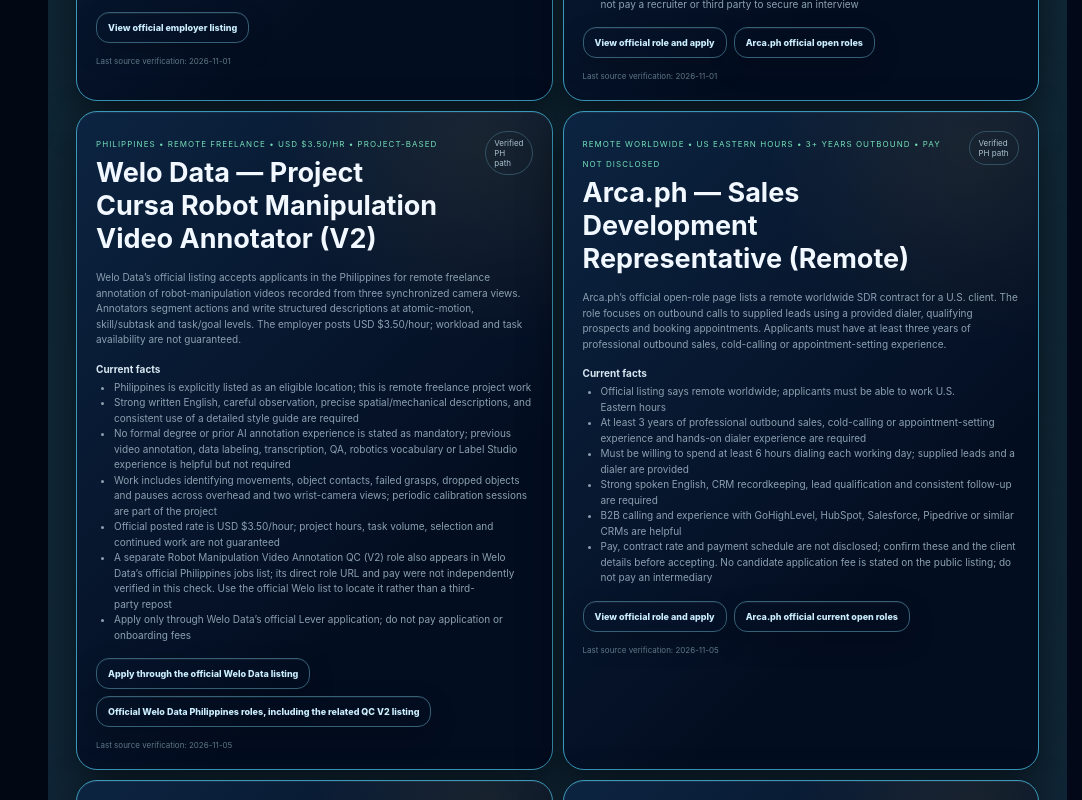
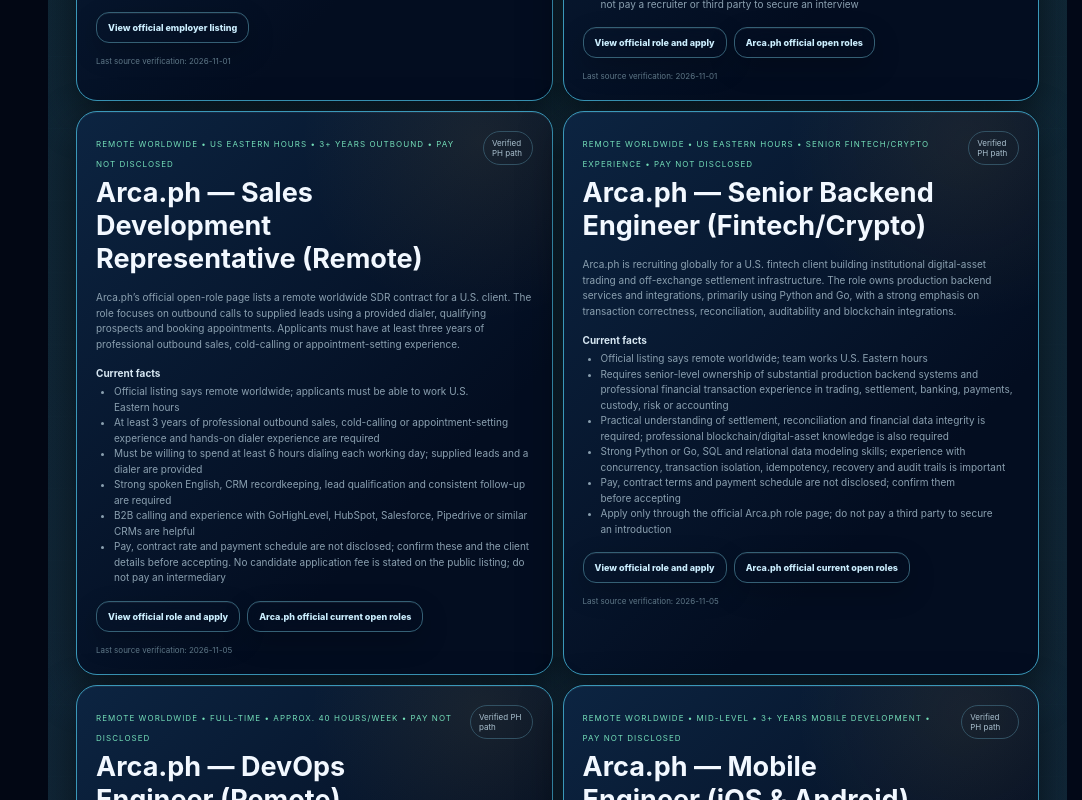
Before and after one commit to IAMGodmatters/IAMMagnanimousway.js, a Next.js app in the folder frontend/: page /opportunity-vault in a window 1280 px wide. Shown: the part 2680-3480 px from the top of the page, without its empty margins (198-1280 px from the left). Built offline with nearby package versions, Linux system fonts and the light colour scheme; no server answers.

Commit message:
Avoid duplicate Cursa V2 listing already present in the Vault

```diff
--- a/frontend/app/opportunity-vault/page.tsx
+++ b/frontend/app/opportunity-vault/page.tsx
@@ -72,16 +72,6 @@ const opportunities:Opportunity[]=[
   cta:'View official role and apply',
 
   verified:'2026-11-01'
- },
- {
-  id:'welo-project-cursa-robot-manipulation-annotator-v2',name:'Welo Data — Project Cursa Robot Manipulation Video Annotator (V2)',status:'active-ph',badge:'PHILIPPINES • REMOTE FREELANCE • USD $3.50/HR • PROJECT-BASED',
-  summary:'Welo Data’s official listing accepts applicants in the Philippines for remote freelance annotation of robot-manipulation videos recorded from three synchronized camera views. Annotators segment actions and write structured descriptions at atomic-motion, skill/subtask and task/goal levels. The employer posts USD $3.50/hour; workload and task availability are not guaranteed.',
-  requirements:['Philippines is explicitly listed as an eligible location; this is remote freelance project work','Strong written English, careful observation, precise spatial/mechanical descriptions, and consistent use of a detailed style guide are required','No formal degree or prior AI annotation experience is stated as mandatory; previous video annotation, data labeling, transcription, QA, robotics vocabulary or Label Studio experience is helpful but not required','Work includes identifying movements, object contacts, failed grasps, dropped objects and pauses across overhead and two wrist-camera views; periodic calibration sessions are part of the project','Official posted rate is USD $3.50/hour; project hours, task volume, selection and continued work are not guaranteed','A separate Robot Manipulation Video Annotation QC (V2) role also appears in Welo Data’s official Philippines jobs list; its direct role URL and pay were not independently verified in this check. Use the official Welo list to locate it rather than a third-party repost','Apply only through Welo Data’s official Lever application; do not pay application or onboarding fees'],
-  official:'https://jobs.lever.co/weloglobal/c5c69abd-d960-42d6-ba72-0cba79615418',
-  secondary:'https://jobs.lever.co/weloglobal/?location=Philippines',
-  secondaryLabel:'Official Welo Data Philippines roles, including the related QC V2 listing',
-  cta:'Apply through the official Welo Data listing',
-  verified:'2026-11-05'
  },
  {
   id:'arca-sdr-worldwide',name:'Arca.ph — Sales Development Representative (Remote)',status:'active-ph',badge:'REMOTE WORLDWIDE • US EASTERN HOURS • 3+ YEARS OUTBOUND • PAY NOT DISCLOSED',
```
